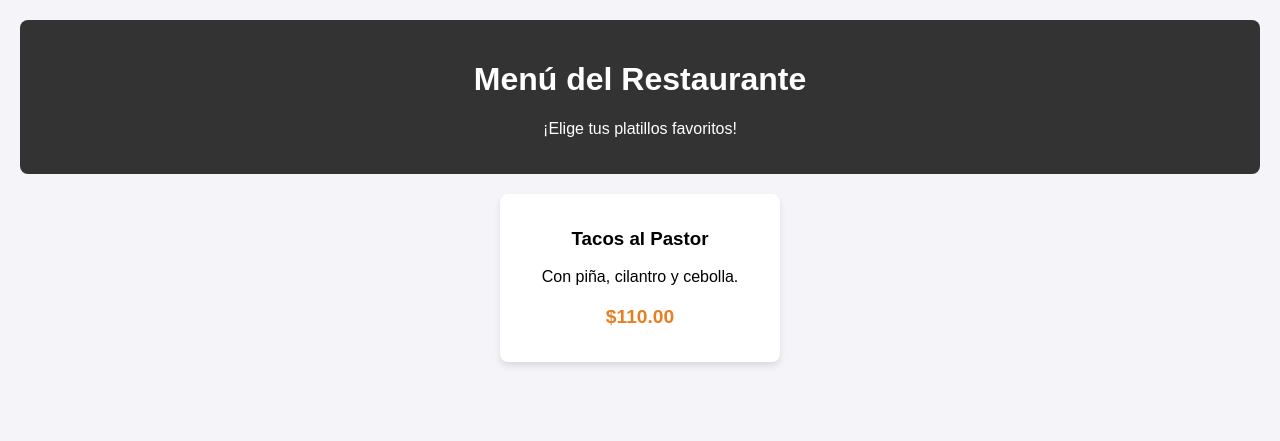
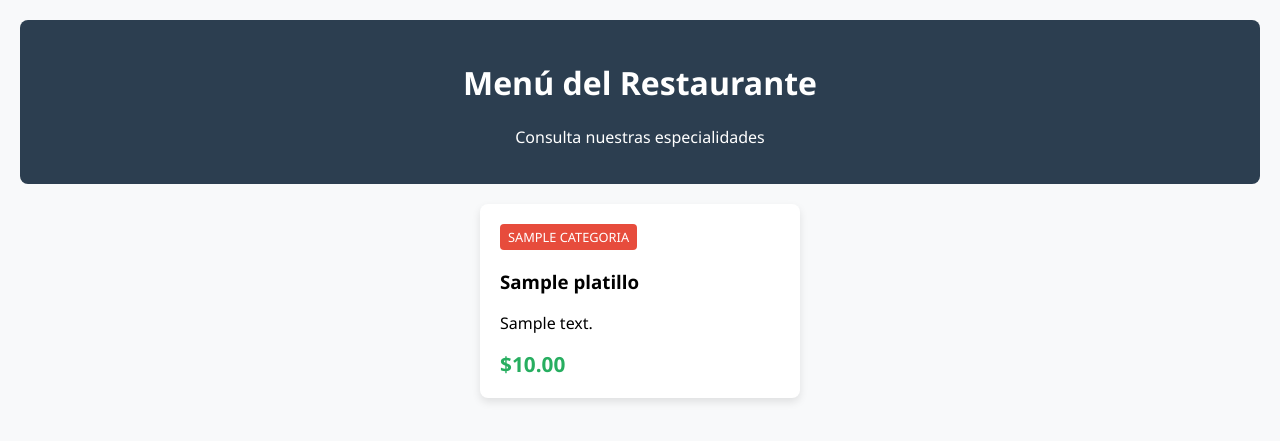
Before and after one commit to luis-ov/menu-restaurante, a PHP site: page / in a window 1280 px wide. Shown: the top 441 px of the page. Run offline with PHP 8.4, Linux system fonts and the light colour scheme; tables that the repository leaves empty or names only in its code hold one stand-in row (values such as "Sample post").

Commit message:
Conexión a MariaDB y desplegado dinámico de platillos

```diff
--- /dev/null
+++ b/conexion.php
@@ -0,0 +1,12 @@
+<?php
+$host = "localhost";
+$user = "root";
+$password = "";
+$database = "restaurante_db";
+
+$conexion = new mysqli($host, $user, $password, $database);
+
+if ($conexion->connect_error) {
+    die("Error de conexión a la base de datos: " . $conexion->connect_error);
+}
+?>
--- a/index.php
+++ b/index.php
@@ -1,3 +1,13 @@
+<?php
+include 'conexion.php';
+
+// Consultar platillos junto con su categoría
+$query = "SELECT p.nombre, p.descripcion, p.precio, c.nombre AS categoria
+          FROM platillos p
+          JOIN categorias c ON p.categoria_id = c.id";
+$resultado = $conexion->query($query);
+?>
+
 <!DOCTYPE html>
 <html lang="es">
 <head>
@@ -5,27 +15,34 @@
     <meta name="viewport" content="width=device-width, initial-scale=1.0">
     <title>Menú Interactivo</title>
     <style>
-        body { font-family: Arial, sans-serif; background-color: #f4f4f9; margin: 0; padding: 20px; }
-        .header { text-align: center; padding: 20px; background-color: #333; color: white; border-radius: 8px; }
-        .menu-container { display: flex; flex-wrap: wrap; gap: 20px; justify-content: center; margin-top: 20px; }
-        .card { background: white; border-radius: 8px; box-shadow: 0 4px 6px rgba(0,0,0,0.1); width: 250px; padding: 15px; text-align: center; }
-        .precio { color: #e67e22; font-weight: bold; font-size: 1.2em; }
+        body { font-family: 'Segoe UI', Tahoma, Geneva, Verdana, sans-serif; background-color: #f8f9fa; margin: 0; padding: 20px; }
+        .header { text-align: center; padding: 20px; background-color: #2c3e50; color: white; border-radius: 8px; margin-bottom: 20px; }
+        .menu-container { display: flex; flex-wrap: wrap; gap: 20px; justify-content: center; }
+        .card { background: white; border-radius: 8px; box-shadow: 0 4px 8px rgba(0,0,0,0.1); width: 280px; padding: 20px; text-align: left; position: relative; }
+        .categoria { background-color: #e74c3c; color: white; padding: 4px 8px; border-radius: 4px; font-size: 0.8em; text-transform: uppercase; display: inline-block; }
+        .precio { color: #27ae60; font-weight: bold; font-size: 1.3em; margin-top: 10px; }
     </style>
 </head>
 <body>
 
     <div class="header">
         <h1>Menú del Restaurante</h1>
-        <p>¡Elige tus platillos favoritos!</p>
+        <p>Consulta nuestras especialidades</p>
     </div>
 
     <div class="menu-container">
-        <!-- Ejemplo de platillo maquetado -->
-        <div class="card">
-            <h3>Tacos al Pastor</h3>
-            <p>Con piña, cilantro y cebolla.</p>
-            <p class="precio">$110.00</p>
-        </div>
+        <?php if ($resultado->num_rows > 0): ?>
+            <?php while($platillo = $resultado->fetch_assoc()): ?>
+                <div class="card">
+                    <span class="categoria"><?php echo htmlspecialchars($platillo['categoria']); ?></span>
+                    <h3><?php echo htmlspecialchars($platillo['nombre']); ?></h3>
+                    <p><?php echo htmlspecialchars($platillo['descripcion']); ?></p>
+                    <div class="precio">$<?php echo number_format($platillo['precio'], 2); ?></div>
+                </div>
+            <?php endwhile; ?>
+        <?php else: ?>
+            <p>No hay platillos disponibles en el menú.</p>
+        <?php endif; ?>
     </div>
 
 </body>
```
